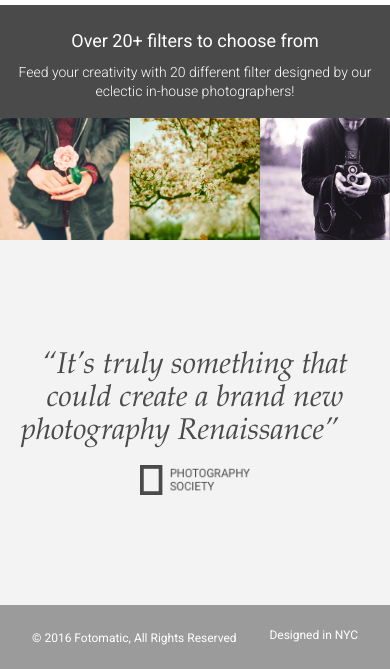
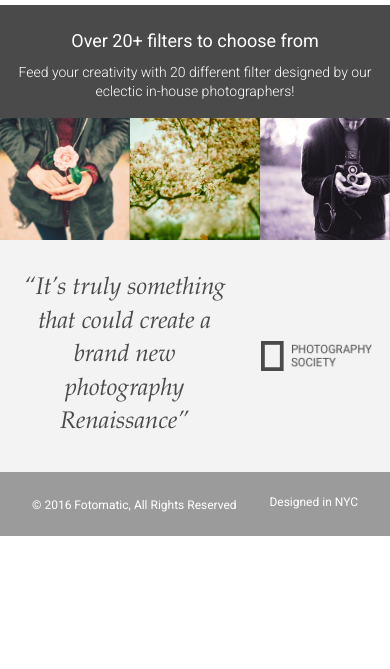
Before and after one commit to morbidlust/fotomatic, a plain HTML site: page index.html in a window 390 px wide. Shown: the part 1082-1751 px from the top of the page. After the commit the page ends 1618 px from the top, so only its background shows below. Drawn offline with Linux system fonts and the light colour scheme; a web font is replaced by a local one.

Commit message:
Complete tablet quote.

```diff
--- a/resources/css/style.css
+++ b/resources/css/style.css
@@ -415,23 +415,26 @@ header .mobile {
   height: 1.875rem;
 }
 
-
-
 @media only screen and (max-width: 760px) {
-  #quotes-section .content {
-    padding: 1.875rem .625rem;
+  #quotes-section {
+    padding: 1rem .5rem;
   }
 
-  #quotes-section quote {
+  #quotes-section .content {
+    padding: 1rem .625rem;
+    display: flex;
+  }
+
+  #quotes-section .quote {
     font-size: 1.5rem;
     line-height: 1.4;
   }
 
   #quotes-section .quote-citation {
-    display: block;
-    padding-top: 1rem;
+    padding: 1rem 0;
     margin: auto;
   }
+
 }
 
 /* Footer */
```
